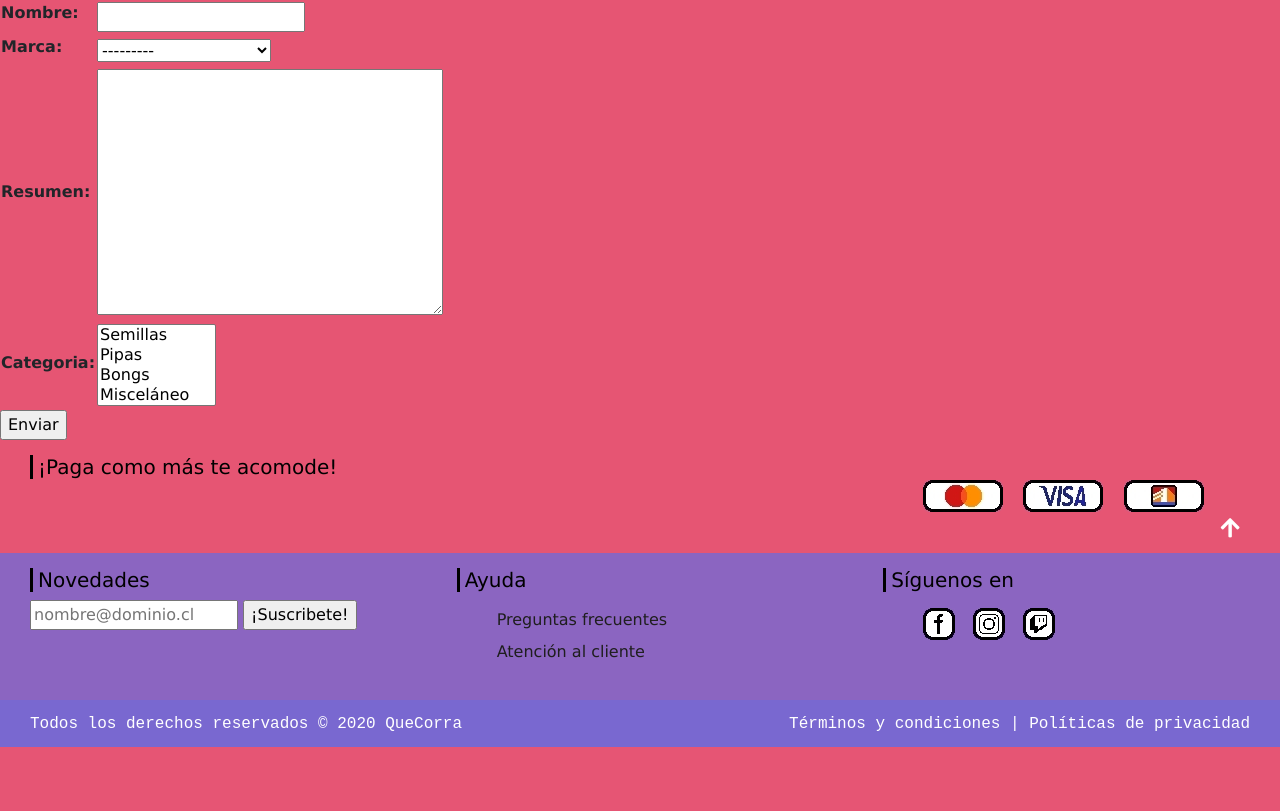
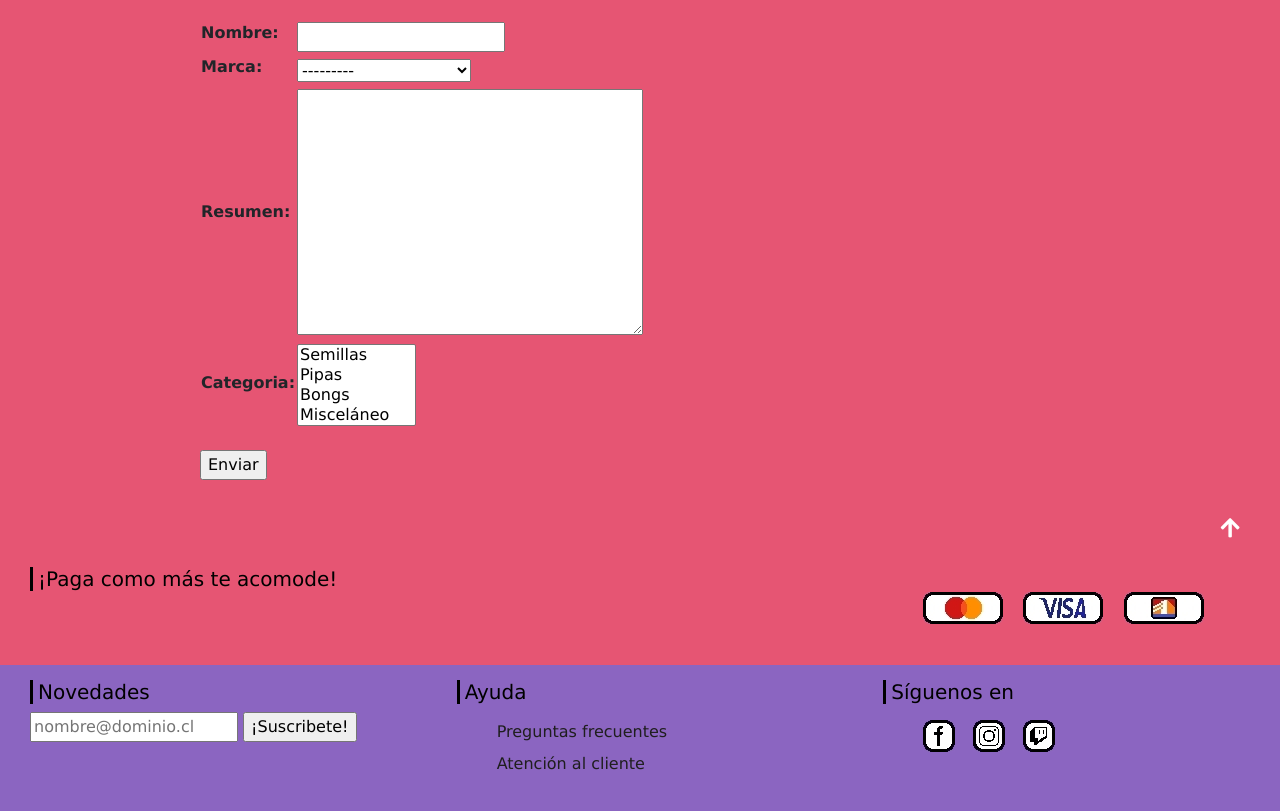
Before and after one commit to Flickkkrr/Fase2MatusSoto006D, a Django app: page /catalogo/accesorio/crear/ in a window 1280 px wide. Shown: the part 146-957 px from the top of the page. Before the commit the page ends 893 px from the top, so only its background shows below. Run offline with Django 3.2, Linux system fonts and the light colour scheme; data comes from the database, SQL or seed files in the repository; some libraries are stand-ins or nearby versions.

Commit message:
Growshop: entrega fase 2

```diff
--- a/growshop2/catalogo/templates/catalogo/accesorio_form.html
+++ b/growshop2/catalogo/templates/catalogo/accesorio_form.html
@@ -3,11 +3,14 @@
 
 <form action="" method="post">
     {% csrf_token %}
-    <table>
+    <table style="margin-left:200px; margin-top: 20px;">
         {{form.as_table}}
     </table>
-    <input type="submit" value="Enviar">
+    <input style="margin-left:200px; margin-top: 20px;" type="submit" value="Enviar">
 
 </form>
+<br>
+<br>
+<br>
 
 {% endblock %}
```
